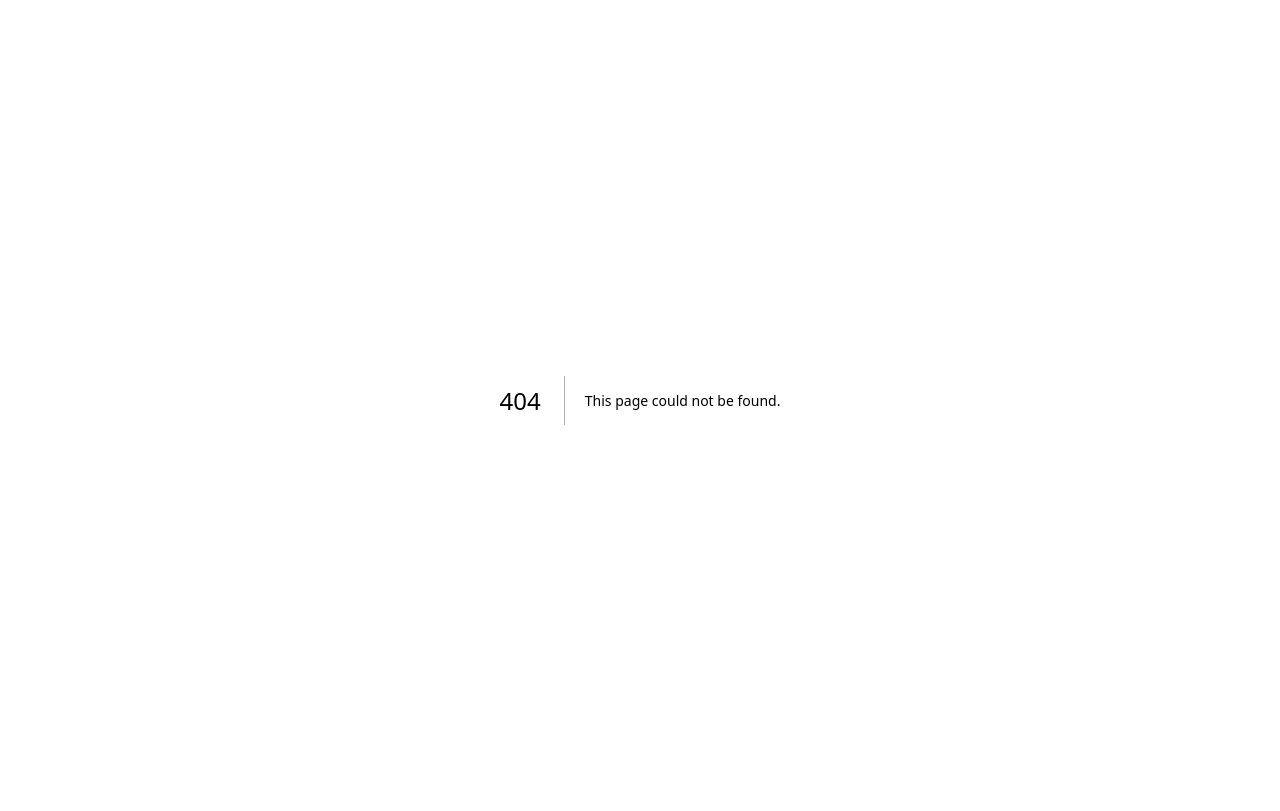
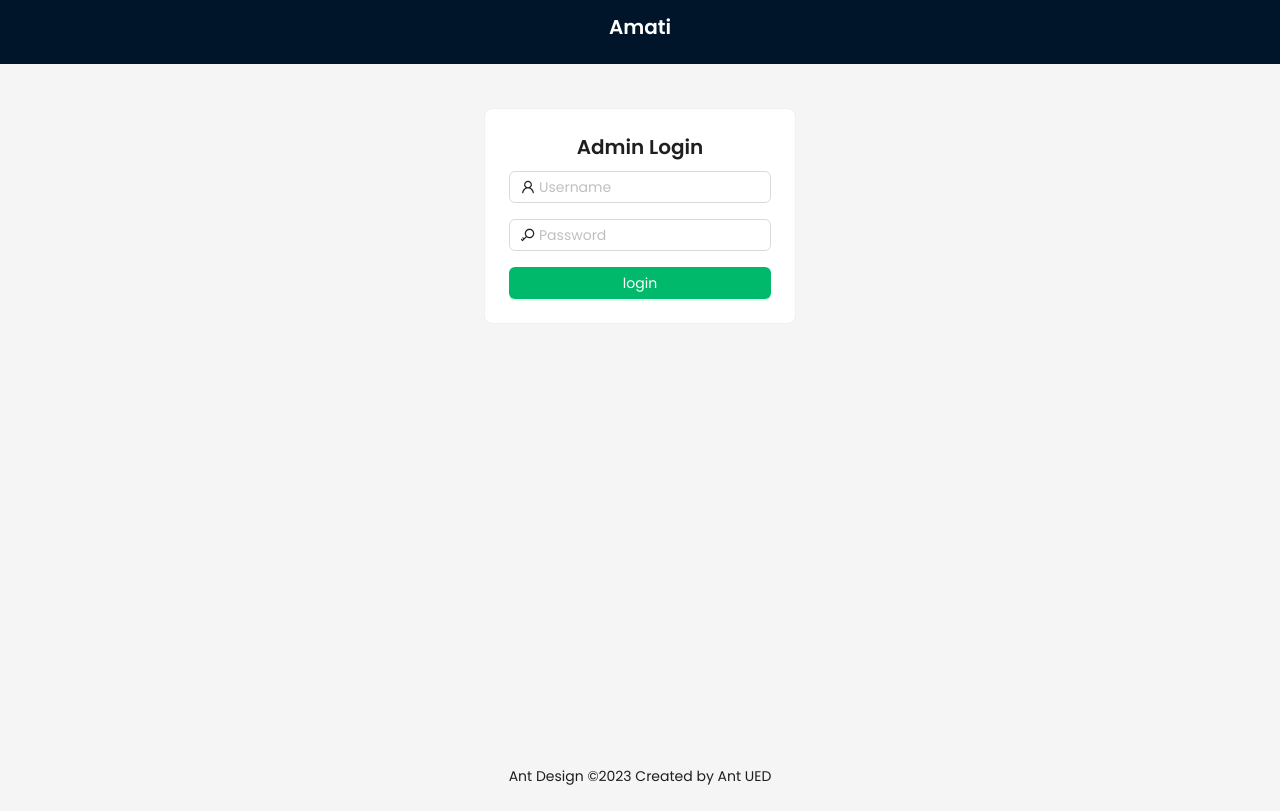
Before and after one commit to Bismika-Amati/greenskill-education-backoffice, a Next.js app: page /login in a window 1280 px wide. Before the commit this address had no page. Built offline with nearby package versions, Linux system fonts and the light colour scheme.

Commit message:
add | login page

```diff
--- /dev/null
+++ b/app/login/layout.tsx
@@ -0,0 +1,64 @@
+'use client';
+
+// import { PieChartOutlined, HomeOutlined } from '@ant-design/icons';
+import { Layout, Typography } from 'antd';
+// import { MenuItemType } from 'antd/es/menu/hooks/useItems';
+// import { usePathname, useRouter } from 'next/navigation';
+import React from 'react';
+
+const { Header, Content, Footer } = Layout;
+
+// function getItem(
+//   label: React.ReactNode,
+//   key: React.Key,
+//   icon?: React.ReactNode,
+//   children?: MenuItemType[],
+// ): MenuItemType {
+//   return {
+//     key,
+//     icon,
+//     children,
+//     label,
+//   } as MenuItemType;
+// }
+
+// const menus: MenuItemType[] = [
+//   getItem('Dashboard', '/dashboard', <PieChartOutlined />),
+//   getItem('Region', '/dashboard/regions', <HomeOutlined />, [
+//     getItem('Province', '/dashboard/regions/provinces'),
+//     getItem('City', '/dashboard/regions/cities'),
+//     getItem('District', '/dashboard/regions/districts'),
+//     getItem('Sub District', '/dashboard/regions/sub-districts'),
+//   ]),
+// ];
+
+export default function RootLayout({ children }: { children: React.ReactNode }) {
+  // const [collapsed, setCollapsed] = useState(false);
+  // const {
+  //   token: { colorBgContainer },
+  // } = theme.useToken();
+
+  // const router = useRouter();
+  // const pathname = usePathname();
+
+  // const getOpenMenus = () => {
+  //   const found = menus.filter((item) => pathname.includes(String(item.key))).pop();
+
+  //   return [String(found?.key)];
+  // };
+
+  return (
+    <Layout className="site-layout">
+      <Header style={{ padding: 0, background: 'dark', position: 'sticky' }}>
+        <div style={{ height: '64px', display: 'flex', justifyContent: 'center', alignItems: 'center' }}>
+          <Typography.Title level={4} style={{ color: 'White' }}>
+            Amati
+          </Typography.Title>
+        </div>
+      </Header>
+
+      <Content style={{ margin: '44px 16px 418px', overflow: 'initial' }}>{children}</Content>
+      <Footer style={{ textAlign: 'center' }}>Ant Design ©2023 Created by Ant UED</Footer>
+    </Layout>
+  );
+}
--- /dev/null
+++ b/app/login/page.tsx
@@ -0,0 +1,32 @@
+'use client';
+
+import { UserOutlined, KeyOutlined } from '@ant-design/icons';
+import { Button, Input, Typography, Space, Card } from 'antd';
+import React from 'react';
+
+export default () => {
+  return (
+    <>
+      <div style={{ display: 'flex', justifyContent: 'center' }}>
+        <Card
+          style={{
+            width: '25%',
+            minWidth: '25%',
+            display: 'flex',
+            flexDirection: 'column',
+            textAlign: 'center',
+          }}
+        >
+          <Typography.Title level={4}>Admin Login</Typography.Title>
+          <Space direction="vertical" size={16} style={{ width: '100%' }}>
+            <Input type="text" placeholder="Username" prefix={<UserOutlined />} />
+            <Input type="password" placeholder="Password" prefix={<KeyOutlined />} />
+            <Button type="primary" block>
+              login
+            </Button>
+          </Space>
+        </Card>
+      </div>
+    </>
+  );
+};
```
